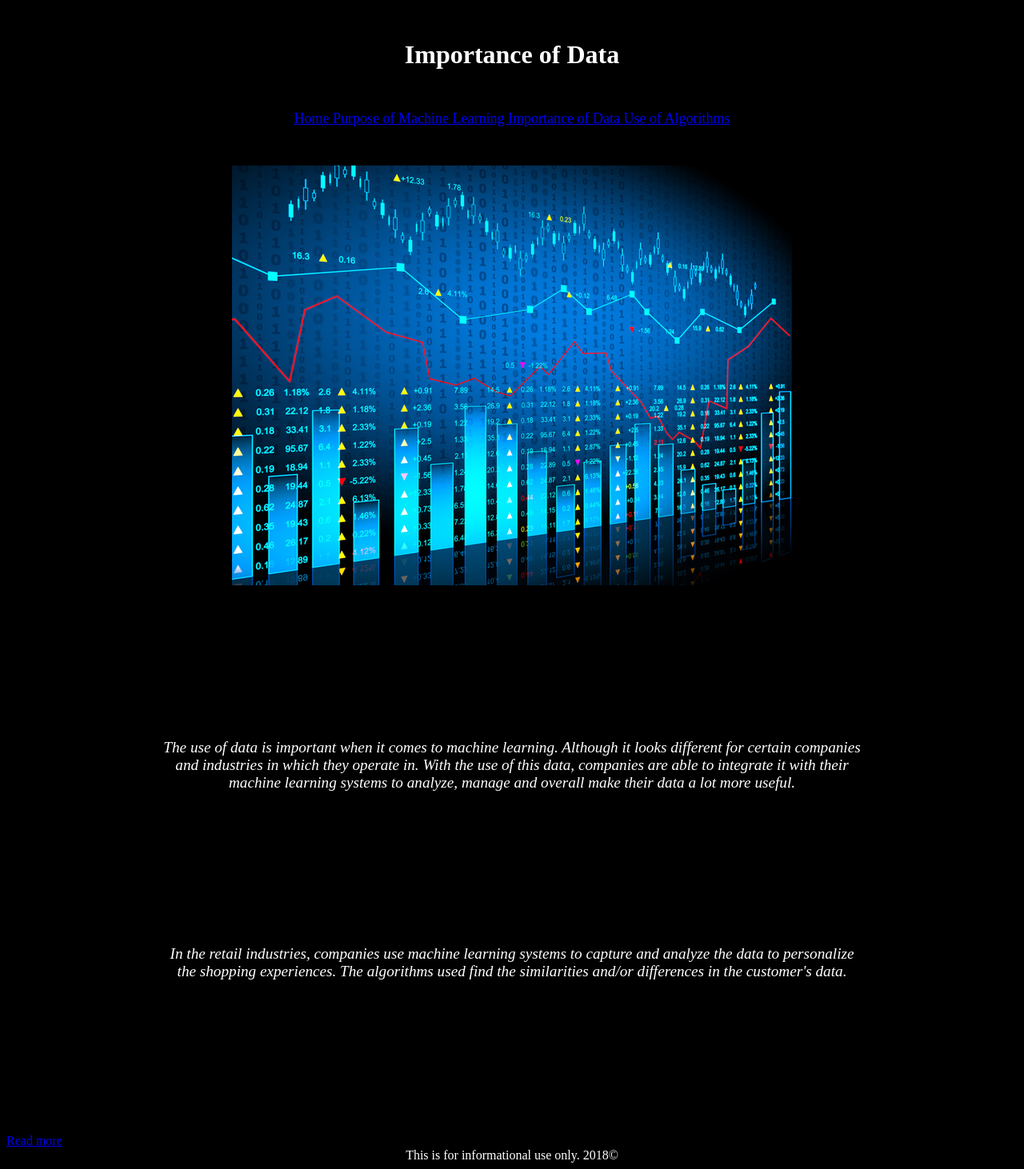
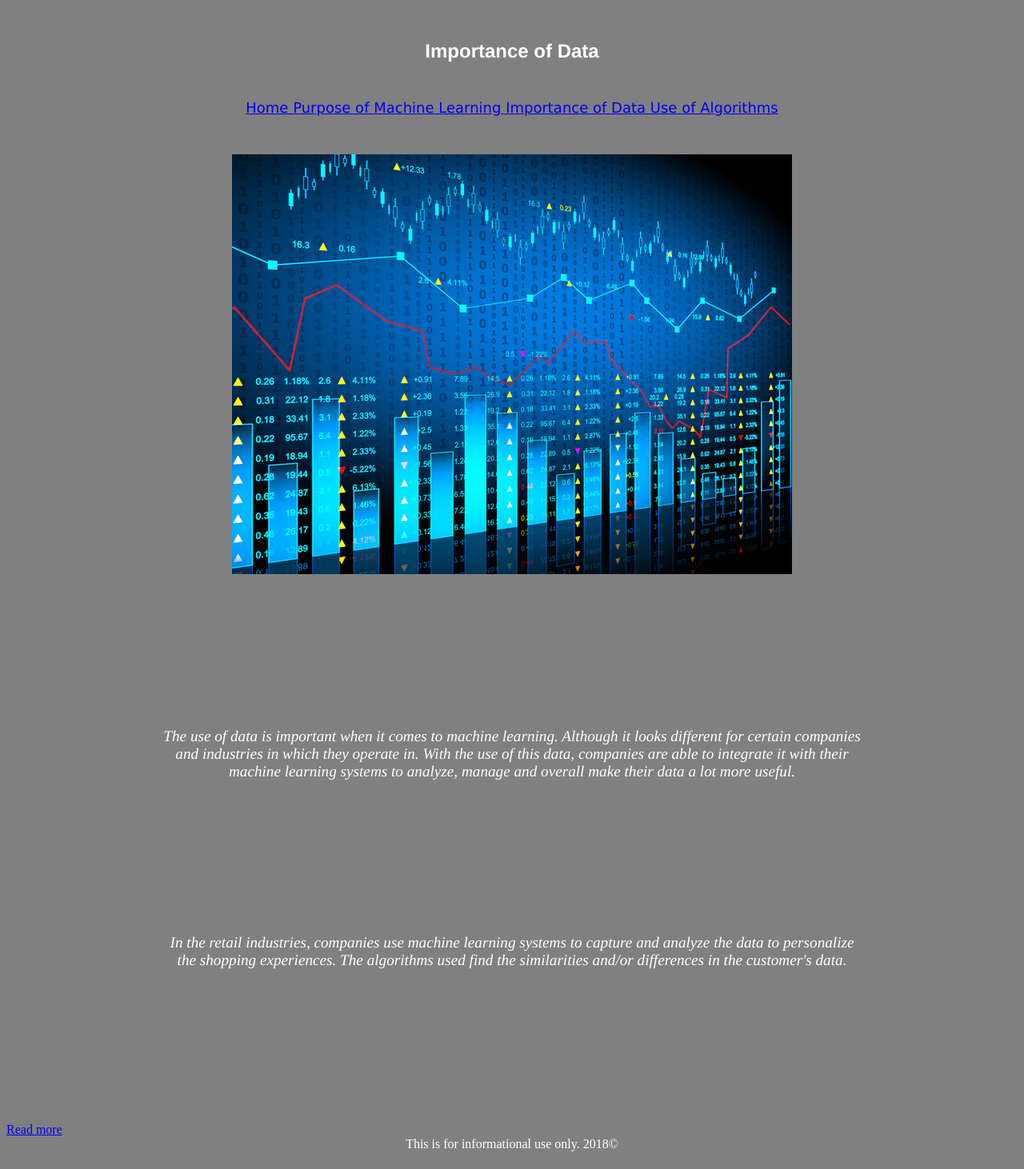
Before and after one commit to JL47/cst336, a PHP site: page /HW/HW1/data.html in a window 1280 px wide. Shown: the whole page at 80% size. After the commit the page ends 1440 px from the top, so only its background shows below. Run offline with PHP 8.4, Linux system fonts and the light colour scheme.

Commit message:
Updated CSS

```diff
--- a/HW/HW1/css/styles.css
+++ b/HW/HW1/css/styles.css
@@ -1,22 +1,24 @@
-nav{
-    display: block;
-    padding:200px;
 
-}
 img{
     /*width:400px;*/
     display: block;
     margin:auto;
-    border:red;
+
 }
 header{
+
      text-align:center;
      margin-top:50px;
+}
+h1{
+    font-family:helvetica;
+    font-size:x-large;
 }
 nav{
     text-align:center;
     padding:30px;
-    font-size: large
+    font-size: large;
+    font-family:verdana;
     /*letter-spacing:2px;*/
    /*word-spacing:15px;*/}
 p{
@@ -24,18 +26,17 @@ p{
     margin:2in;
     font-style:italic;
     font-size: larger;
+    font-family:times;
 }
 footer{
         text-align:center;
+
 }
 div{
     text-align:center;
     margin: auto;
 }
 body{
-    background-color:black;
+    background-color:gray;
     color: white
 }
-a{
-    text-align: center;
-}
--- a/HW/HW1/usage.html
+++ b/HW/HW1/usage.html
@@ -32,7 +32,6 @@
                  items that you viewed.
              </p>
             </div>
-            <br>
             <!--<br>-->
             <div>
                 <p>
```
Also changed, not shown: HW/HW1/index.html (+4 -6 lines).
